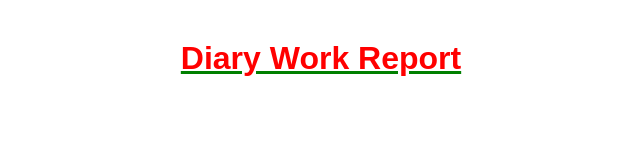
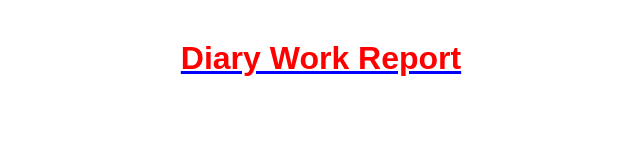
Before and after one commit to NpppthT/Panudach-Budda_2002, a plain HTML site: page index.html in a window 1280 px wide. Shown: the whole page, without its empty margins (319-959 px from the left). Drawn offline with Linux system fonts and the light colour scheme.

Commit message:
Update index.html

```diff
--- a/index.html
+++ b/index.html
@@ -11,7 +11,7 @@
            text-align: center;
            margin-top: 40px;
            text-decoration: underline;
-           text-decoration-color: green;">
+           text-decoration-color: blue;">
   Diary Work Report
 </h1>
 </body>
```
